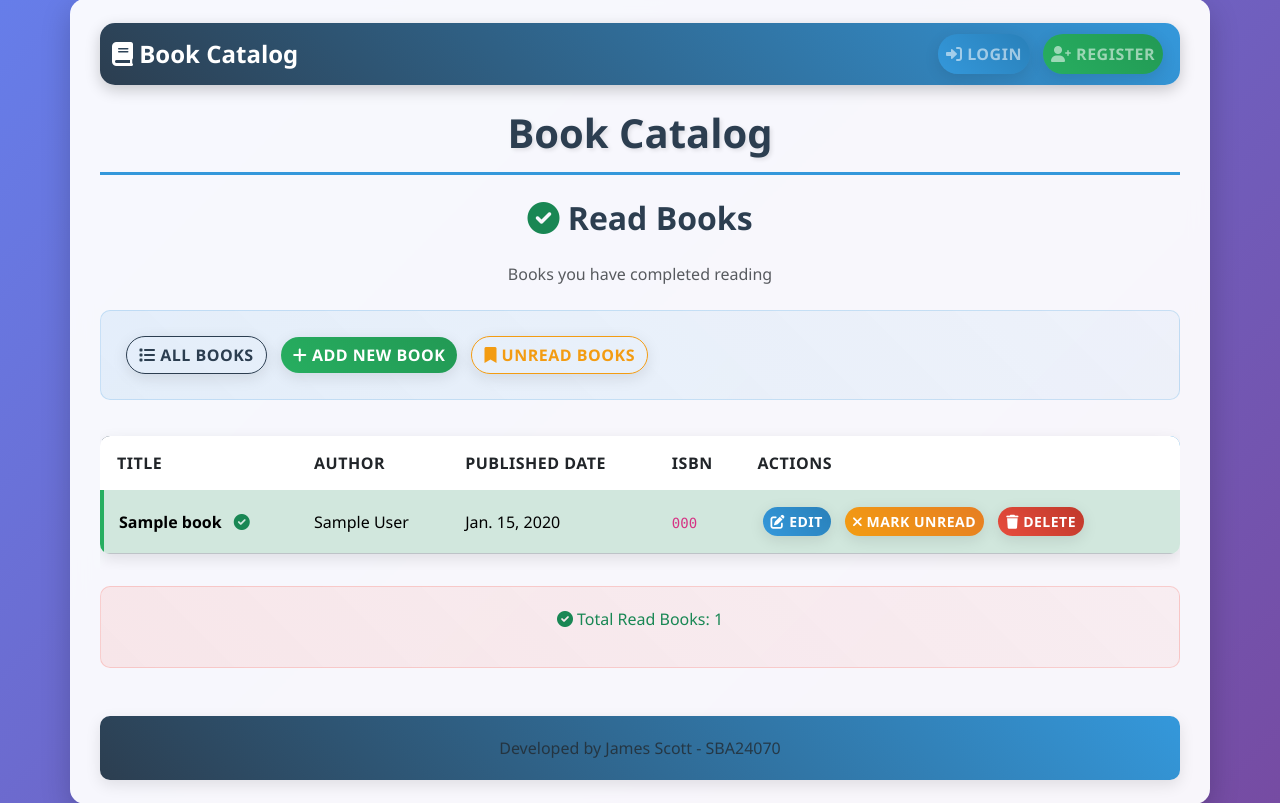
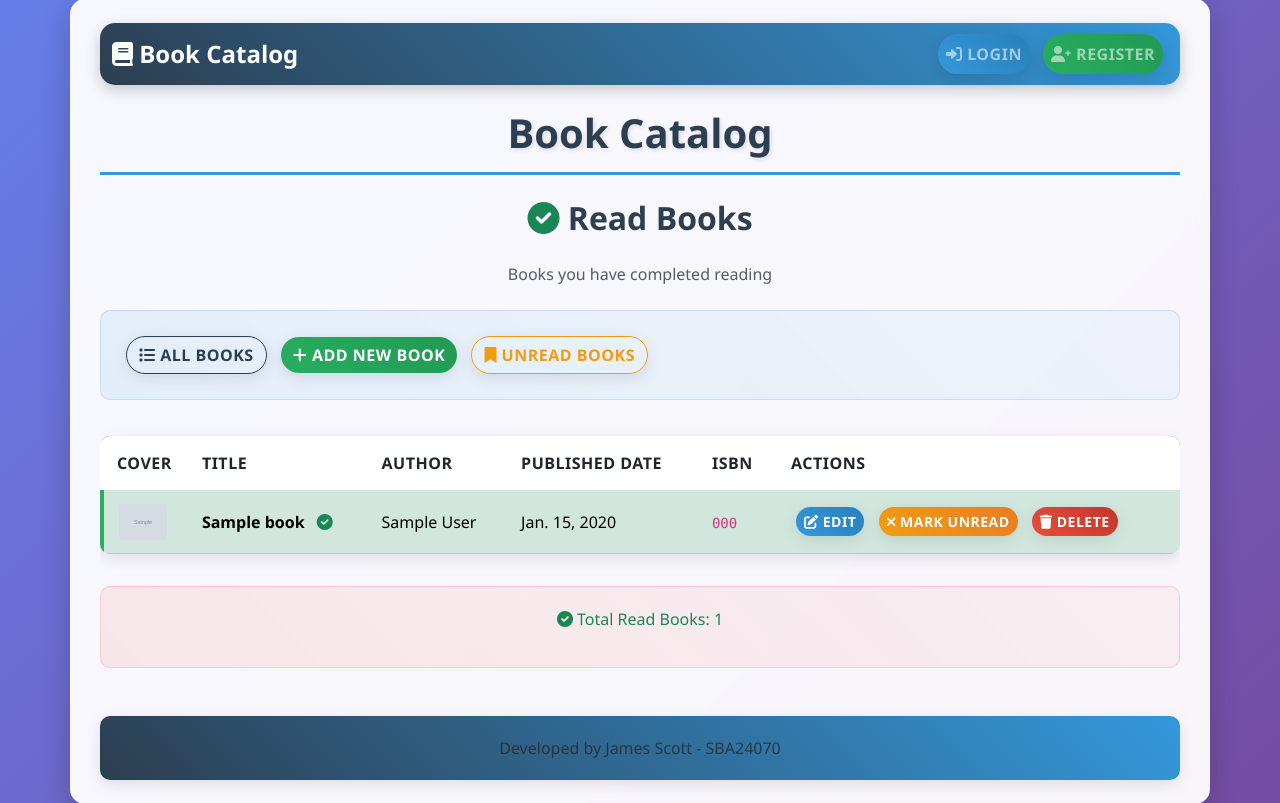
Before and after one commit to Jamesscott34/DevopsCA, a Django app: page /read/ in a window 1280 px wide. Shown: the part 21-824 px from the top of the page. Run offline with Django 4.2, Linux system fonts and the light colour scheme; tables that the repository leaves empty hold one stand-in row (values such as "Sample post"); grey boxes marked "Sample" are stand-in pictures.

Commit message:
Add cover image column to read_books and unread_books templates
- Displays a thumbnail of the cover image for each book in both views.
- Shows a placeholder icon if no cover image is available.

```diff
--- a/books/templates/books/read_books.html
+++ b/books/templates/books/read_books.html
@@ -45,6 +45,7 @@
                 <!-- Column headers defining the data structure -->
                 <thead>
                     <tr>
+                        <th>Cover</th>         <!-- Book cover image column -->
                         <th>Title</th>           <!-- Book title column -->
                         <th>Author</th>          <!-- Author name column -->
                         <th>Published Date</th>  <!-- Publication date column -->
@@ -60,6 +61,14 @@
                         <!-- Individual Read Book Row -->
                         <!-- Each row represents one read book with green styling -->
                         <tr class="table-success">
+                            <!-- Book Cover Cell -->
+                            <td style="width: 60px;">
+                                {% if book.cover_image %}
+                                    <img src="{{ book.cover_image.url }}" alt="Cover" style="max-width: 48px; max-height: 64px; border-radius: 4px;">
+                                {% else %}
+                                    <span class="text-muted"><i class="fas fa-book fa-2x"></i></span>
+                                {% endif %}
+                            </td>
                             <!-- Book Title Cell -->
                             <!-- Displays the book title with read indicator -->
                             <td>
```
Also changed, not shown: books/templates/books/unread_books.html (+9 -0 lines).
